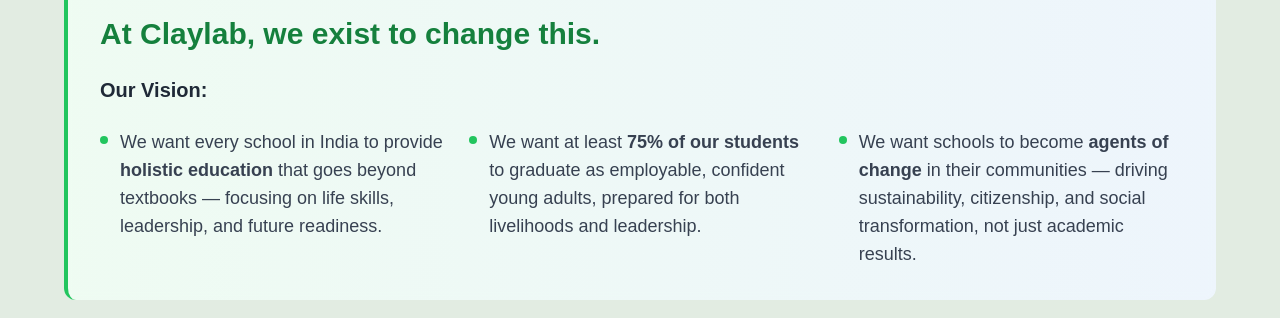
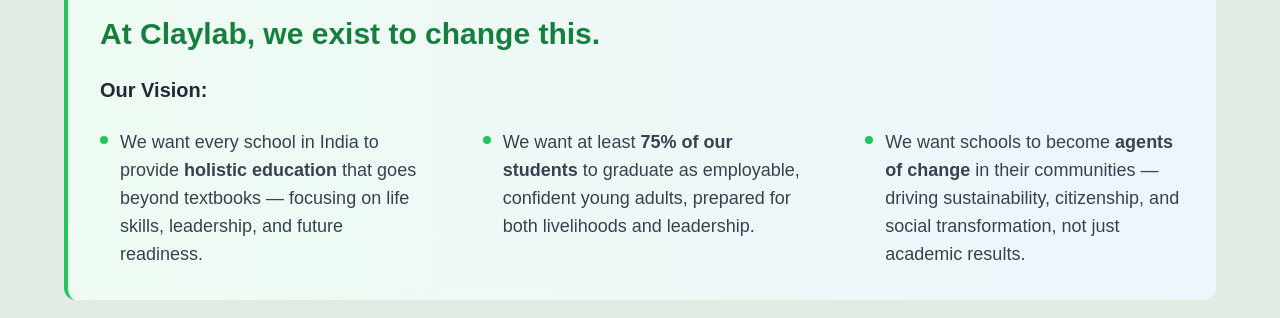
Before and after one commit to arnab-git-404/claylab, a Next.js app: page / in a window 1280 px wide. Shown: the part 1560-1878 px from the top of the page. Built offline with nearby package versions, Linux system fonts and the light colour scheme; a web font is replaced by a local one.

Commit message:
Update whyWeExist.tsx

```diff
--- a/components/home/whyWeExist.tsx
+++ b/components/home/whyWeExist.tsx
@@ -298,7 +298,7 @@ const WhyWeExist = () => {
                 className="text-blue-600 hover:underline hover:cursor-pointer font-bold"
               > More than 50% of college graduates are considered unemployable.
               </a>{" "}
-              {` Majority of the Schools continue to focus narrowly on academics and exams, while neglecting life-readiness. Sometimes these schools don't have resources and awareness to bring this kind of holistic education.<br/> `}
+              {` Majority of the Schools continue to focus narrowly on academics and exams, while neglecting life-readiness. Sometimes these schools don't have resources and awareness to bring this kind of holistic education.`}
               <strong>This is where we come in.</strong>
             </p>
           </div>
@@ -309,7 +309,7 @@ const WhyWeExist = () => {
               alt="abstract shape"
               width={700}
               height={240}
-              className=" w-[600px] h-auto object-contain"
+              className=" w-[600px] h-auto object-contain hover:rotate-12 "
             />
 
             <div className="absolute mt-28 transform -translate-y-1/2 z-10">
@@ -331,7 +331,7 @@ const WhyWeExist = () => {
           <div className="space-y-6">
             <h4 className="text-lg sm:text-xl font-semibold text-gray-800 mb-4">Our Vision:</h4>
 
-            <div className="grid md:grid-cols-1 lg:grid-cols-3 gap-6">
+            <div className="grid md:grid-cols-1 lg:grid-cols-3 gap-16">
               <div className="flex items-start gap-3">
                 <div className="w-2 h-2 bg-green-500 rounded-full mt-2 flex-shrink-0"></div>
                 <p className="text-base sm:text-lg text-gray-700 leading-relaxed">
```
